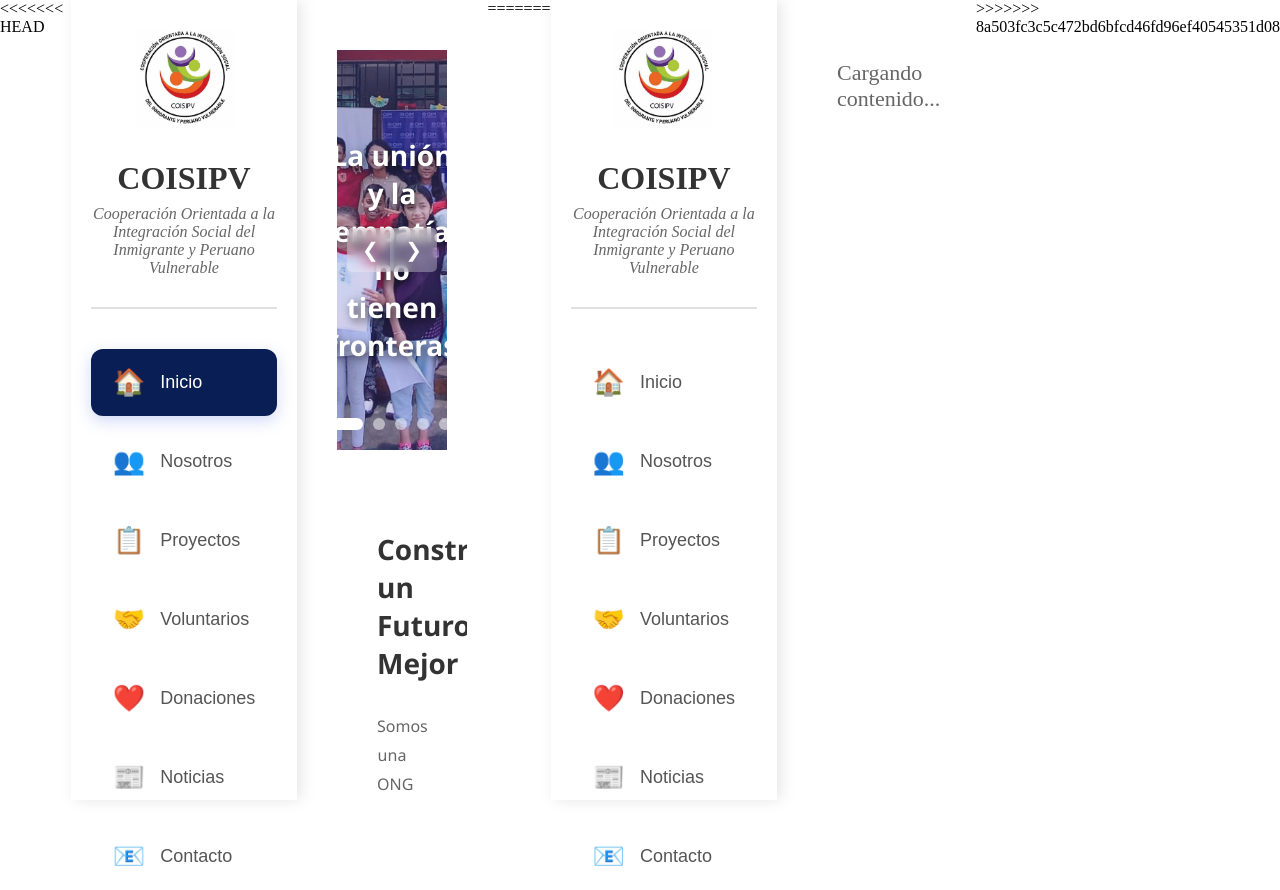
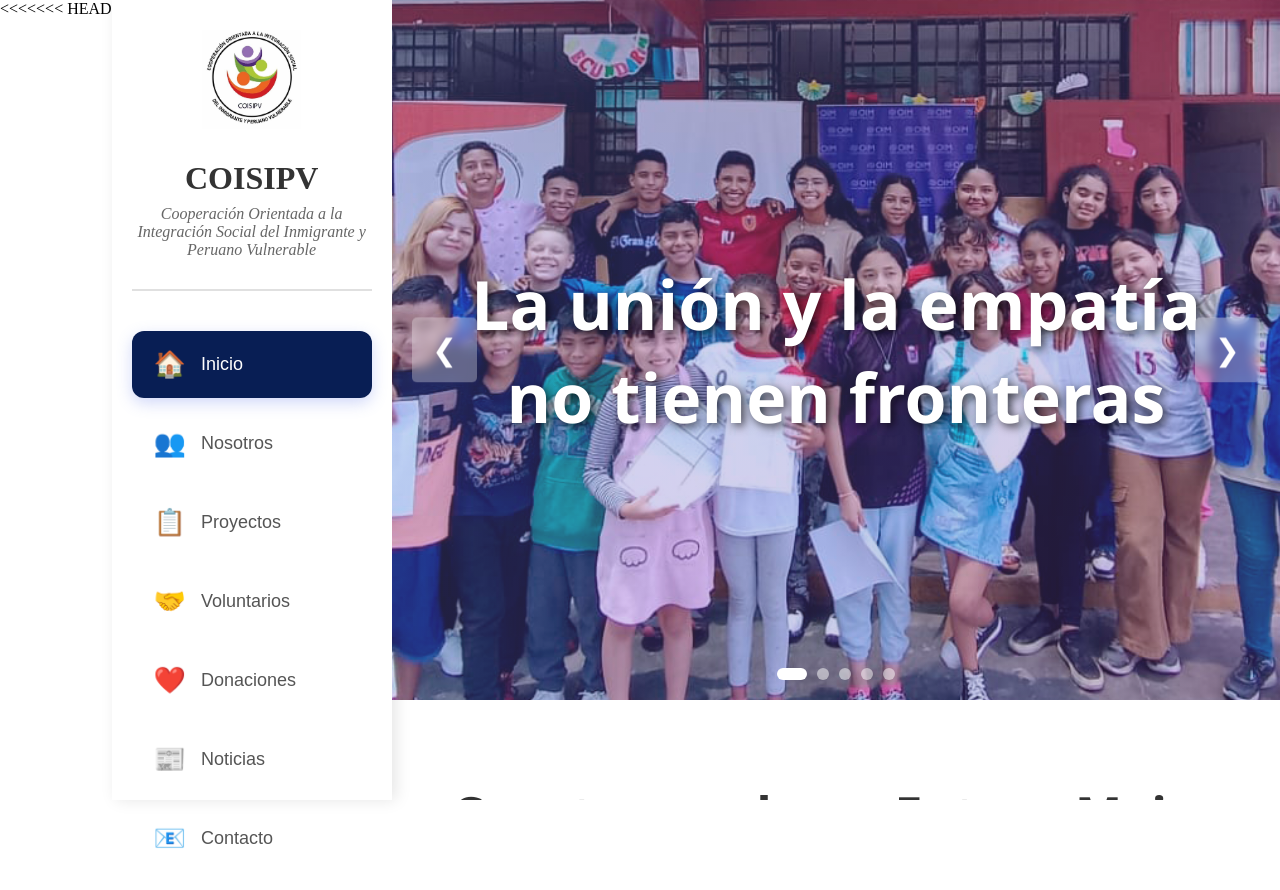
Before and after one commit to ElTamalito1901/coisipvong.github-io, a plain HTML site: page index.html in a window 1280 px wide. Drawn offline with Linux system fonts and the light colour scheme.

Commit message:
Resolviendo conflicto en index.css

```diff
--- a/index.html
+++ b/index.html
@@ -97,104 +97,4 @@
     });
 </script>
 </body>
-=======
-<!DOCTYPE html>
-<html lang="es">
-<head>
-    <meta charset="UTF-8">
-    <meta name="viewport" content="width=device-width, initial-scale=1.0">
-    <title>COISIPV - Transformando vidas juntos</title>
-    <link rel="stylesheet" href="css/index.css">
-</head>
-<body>
-    <div class="sidebar">
-        <div class="logo-section">
-            <div class="logo">
-               <img src="imagen/logo.jpg" alt="Logo COISIPV">
-            </div>
-            <h1>COISIPV</h1>
-            <p class="tagline">Cooperación Orientada a la Integración Social del Inmigrante y Peruano Vulnerable</p>
-        </div>
-
-        <div class="menu">
-            <button class="menu-item active" onclick="loadPage('inicio.html')" id="btn-inicio">
-                <span class="icon">🏠</span>
-                <span>Inicio</span>
-            </button>
-            <button class="menu-item" onclick="loadPage('nosotros.html')" id="btn-nosotros">
-                <span class="icon">👥</span>
-                <span>Nosotros</span>
-            </button>
-            <button class="menu-item" onclick="loadPage('proyectos.html')" id="btn-proyectos">
-                <span class="icon">📋</span>
-                <span>Proyectos</span>
-            </button>
-            <button class="menu-item" onclick="loadPage('voluntarios.html')" id="btn-voluntarios">
-                <span class="icon">🤝</span>
-                <span>Voluntarios</span>
-            </button>
-            <button class="menu-item" onclick="loadPage('donaciones.html')" id="btn-donaciones">
-                <span class="icon">❤️</span>
-                <span>Donaciones</span>
-            </button>
-            <button class="menu-item" onclick="loadPage('noticias.html')" id="btn-noticias">
-                <span class="icon">📰</span>
-                <span>Noticias</span>
-            </button>
-            <button class="menu-item" onclick="loadPage('contacto.html')" id="btn-contacto">
-                <span class="icon">📧</span>
-                <span>Contacto</span>
-            </button>
-        </div>
-    </div>
-
-    <div class="main-content">
-        <div class="content-frame" id="content-area">
-            <div class="loading">Cargando contenido...</div>
-        </div>
-    </div>
-
-<script>
-    // 🟦 Cambia el contenido al hacer clic en un botón del menú
-    function loadPage(pageName) {
-        const contentArea = document.getElementById('content-area');
-
-        // Mostrar mensaje de carga mientras cambia
-        contentArea.innerHTML = `
-            <div class="loading">Cargando ${pageName.replace('.html', '')}...</div>
-        `;
-
-        // Quitar clase activa de todos los botones
-        document.querySelectorAll('.menu-item').forEach(btn => btn.classList.remove('active'));
-
-        // Agregar clase activa al botón correspondiente
-        const buttonId = 'btn-' + pageName.replace('.html', '');
-        const activeButton = document.getElementById(buttonId);
-        if (activeButton) activeButton.classList.add('active');
-
-        // Cargar el iframe con animación suave
-        setTimeout(() => {
-            contentArea.innerHTML = `
-                <iframe
-                    src="contenido/${pageName}"
-                    style="
-                        width: 100%;
-                        height: 100vh;
-                        border: none;
-                        border-radius: 0;
-                        background: transparent;
-                    "
-                    onload="this.style.opacity=1">
-                </iframe>
-            `;
-        }, 300);
-    }
-
-    // 🟩 Cargar la página de inicio automáticamente al abrir el sitio
-    window.addEventListener('DOMContentLoaded', () => {
-        loadPage('inicio.html');
-    });
-</script>
-</body>
->>>>>>> 8a503fc3c5c472bd6bfcd46fd96ef40545351d08
 </html>
```
